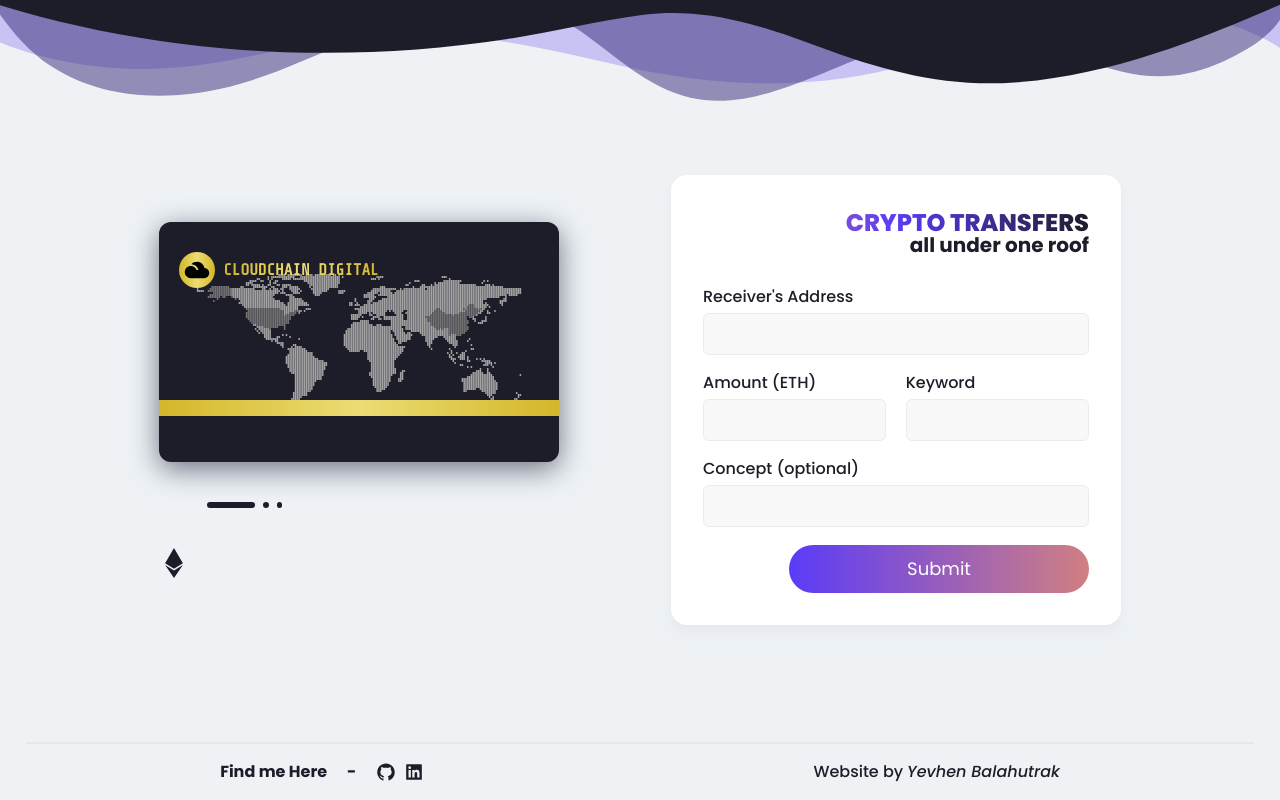
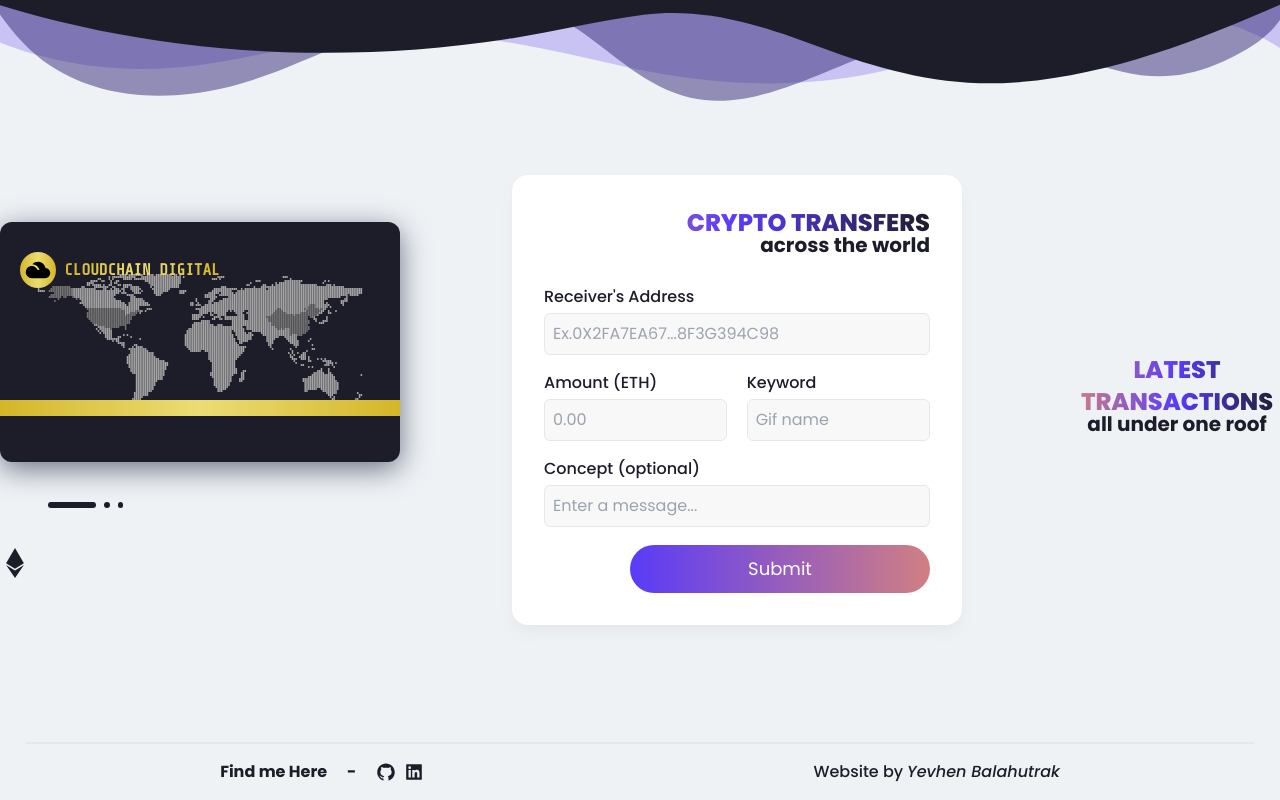
Before and after one commit to Yevhenbk/cloudchain-solidity, a Next.js app in the folder client/: page /wallet in a window 1280 px wide. Built offline with nearby package versions, Linux system fonts and the light colour scheme.

Commit message:
modal ui

```diff
--- a/client/components/molecules/Input.tsx
+++ b/client/components/molecules/Input.tsx
@@ -11,7 +11,7 @@ export function Input({ intent='primary', ...props}: Props) {
   return (
     <IsInput
       className={clsx(
-        'p-2 bg-input border-[1px] border-[#ebebeb] rounded-md',
+        'p-2 bg-input border-[1px] text-dark border-[#e8e7e7] rounded-md outline-grey',
         {'w-[100%]':
         intent === 'primary',
         'w-[95%]':
--- a/client/components/organisms/Modal.tsx
+++ b/client/components/organisms/Modal.tsx
@@ -15,27 +15,27 @@ export function Modal() {
       <div className='flex flex-col text-end'>
         <Text id='b-text' isHeader={true} intent='primaryLabel'>Crypto Transfers</Text>
         <div className='relative -top-2'>
-          <Text isHeader={true} intent='secondaryLabel'>all under one roof</Text>
+          <Text isHeader={true} intent='secondaryLabel'>across the world</Text>
         </div>
       </div>
       <div className='flex flex-col justify-center gap-4'>
         <div className='flex flex-col justify-start gap-1'>
           <Label for='receiver'>Receiver's Address</Label>
-          <Input type='text' id='receiver' />
+          <Input type='text' id='receiver' placeholder='Ex.0X2FA7EA67...8F3G394C98' />
         </div>
         <div className='flex flex-row justify-between'>
           <div className='flex flex-col justify-start gap-1'>
             <Label for='amount'>Amount (ETH)</Label>
-            <Input intent='secondary' type='number' id='amount' />
+            <Input intent='secondary' type='number' id='amount' placeholder='0.00' />
           </div>
           <div className='flex flex-col justify-start gap-1 relative -right-[2.5%]'>
             <Label for='keyword'>Keyword</Label>
-            <Input intent='secondary' type='text' id='keyword' />
+            <Input intent='secondary' type='text' id='keyword' placeholder='Gif name' />
           </div>
         </div>
         <div className='flex flex-col justify-start gap-1'>
           <Label for='message'>Concept (optional)</Label>
-          <Input type='text' id='message' />
+          <Input type='text' id='message' placeholder='Enter a message...' />
         </div>
       </div>
       <div className='flex flex-col items-end'>
--- a/client/pages/wallet.tsx
+++ b/client/pages/wallet.tsx
@@ -37,6 +37,14 @@ const Wallet: NextPage = () => {
           <Modal/>
         </div>
       </Wrapper>
+      <Wrapper isMain={false} intent='section'>
+        <div className='flex flex-col text-center'>
+          <Text id='b-text' isHeader={true} intent='primaryLabel'>Latest transactions</Text>
+          <div className='relative -top-2'>
+            <Text isHeader={true} intent='secondaryLabel'>all under one roof</Text>
+          </div>
+        </div>
+      </Wrapper>
       <Footer/>
     </Wrapper>
   )
```
